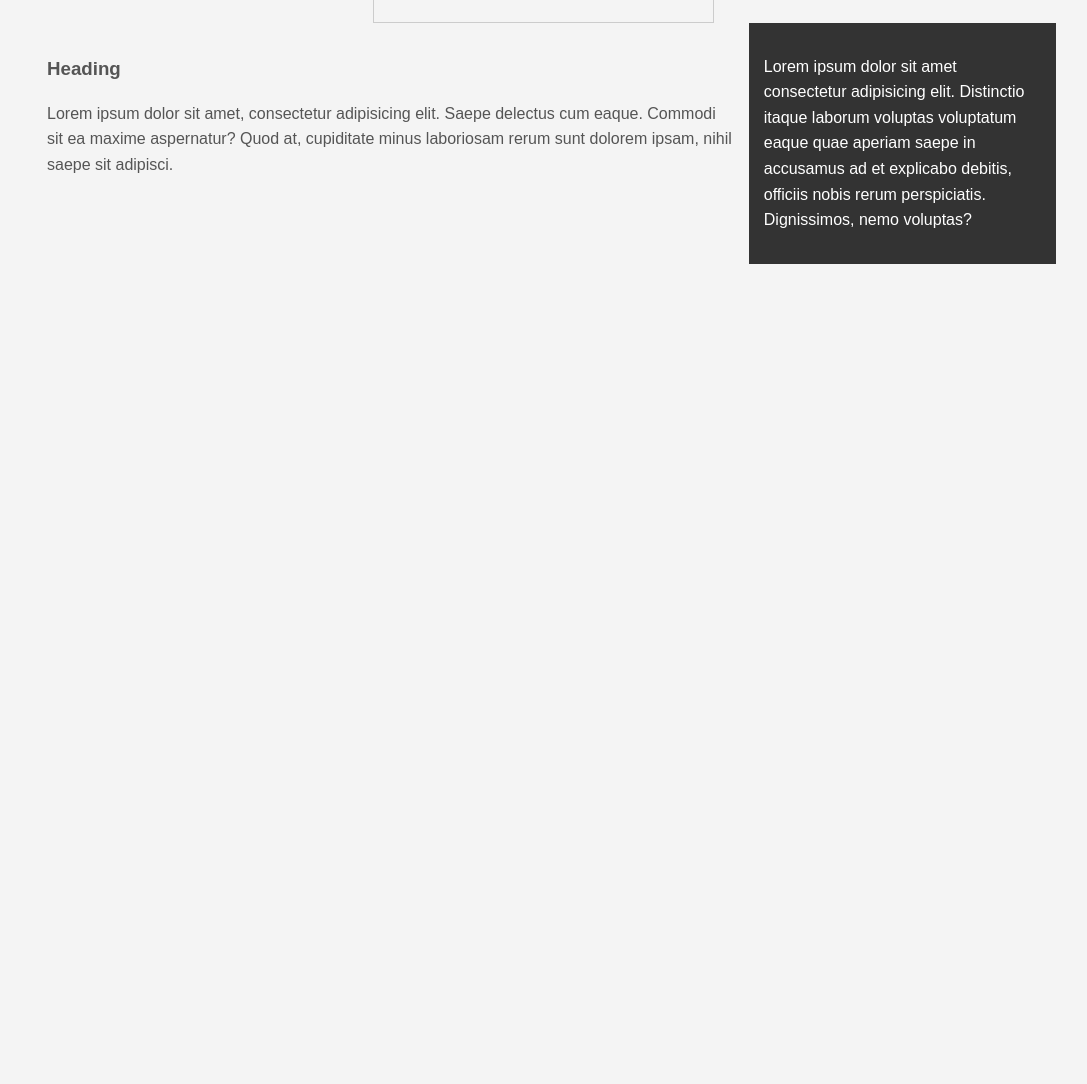
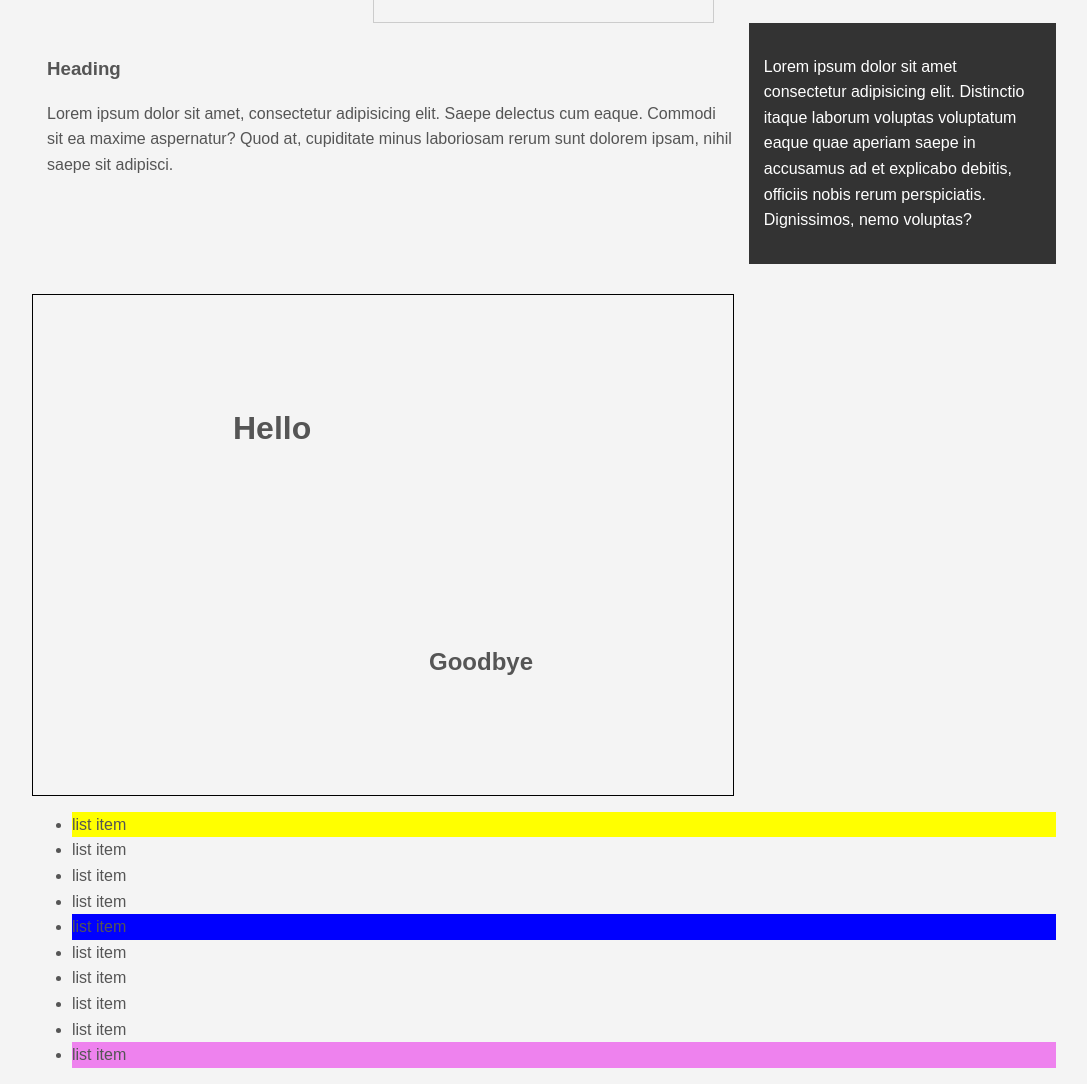
Before and after one commit to igorkaluga/css-practice, a plain HTML site: page css cheat sheet/index.html in a window 1280 px wide. Shown: the part 1201-2285 px from the top of the page, without its empty margins (96-1183 px from the left). Before the commit the page ends 1465 px from the top, so only its background shows below. Drawn offline with Linux system fonts and the light colour scheme.

Commit message:
finished up the css cheat sheet

```diff
--- a/css cheat sheet/css/style.css
+++ b/css cheat sheet/css/style.css
@@ -149,3 +149,40 @@ body{
   padding: 15px;
   box-sizing: border-box;
 }
+
+.p-box{
+  width: 700px;
+  height: 500px;
+  border: 1px solid #000;
+  margin-top: 30px;
+  position: relative;
+}
+
+.p-box h1{
+  position: absolute;
+  top: 100px;
+  left: 200px;
+}
+
+.p-box h2{
+  position: absolute;
+  bottom: 100px;
+  right: 200px;
+}
+
+.fix-me{
+  position: fixed;
+  top: 400px;
+}
+
+.my-list li:first-child{
+  background: yellow;
+}
+
+.my-list li:last-child{
+  background: violet;
+}
+
+.my-list li:nth-child(5){
+  background: blue;
+}
--- a/css cheat sheet/index.html
+++ b/css cheat sheet/index.html
@@ -71,7 +71,25 @@
 
       <div class="clr"></div>
 
+      <div class="p-box">
+        <h1>Hello</h1>
+        <h2>Goodbye</h2>
+      </div>
 
+      <ul class="my-list">
+        <li>list item</li>
+        <li>list item</li>
+        <li>list item</li>
+        <li>list item</li>
+        <li>list item</li>
+        <li>list item</li>
+        <li>list item</li>
+        <li>list item</li>
+        <li>list item</li>
+        <li>list item</li>
+      </ul>
     </div> <!--end of container-->
+
+    <a class="fix-me button" href="#">Button</a>
   </body>
 </html>
```
